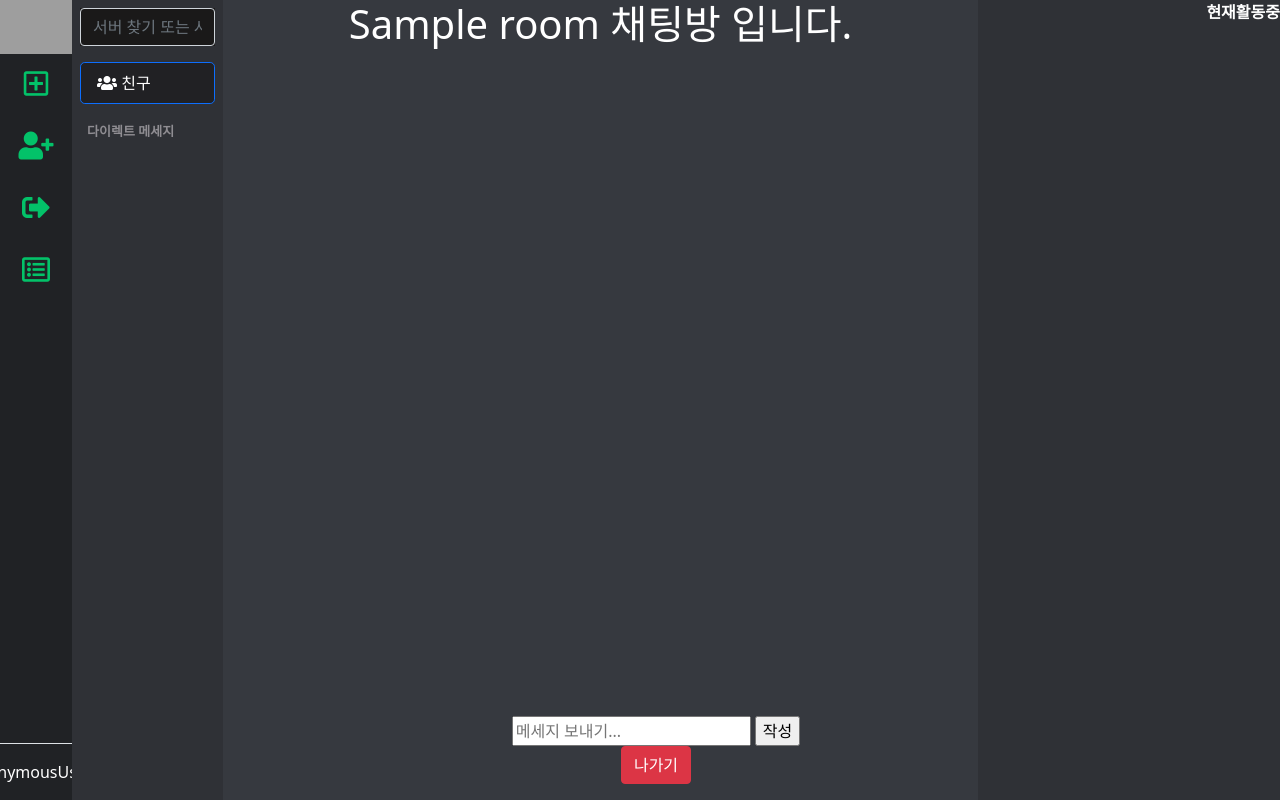
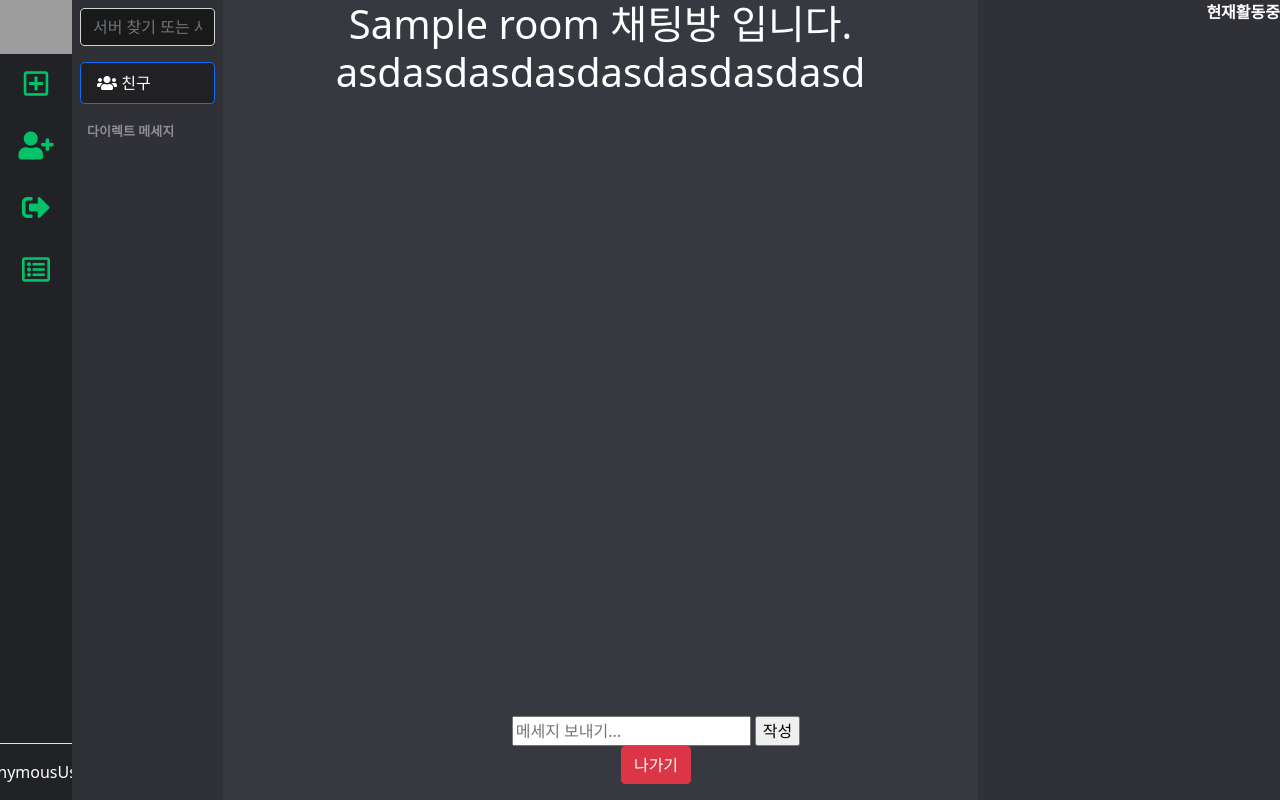
Before and after one commit to taeate/chic-chat, a Django app: page /chat/detail/1/ in a window 1280 px wide. Run offline with Django 3.2, Linux system fonts and the light colour scheme; tables that the repository leaves empty hold one stand-in row (values such as "Sample post"); data that the repository does not hold is empty; some libraries are stand-ins or nearby versions; grey boxes are pictures that could not be loaded.

Commit message:
Update room_detail.html

```diff
--- a/chat/templates/chat/room_detail.html
+++ b/chat/templates/chat/room_detail.html
@@ -3,7 +3,7 @@
 {% if room %}
 {% include 'chat/js/chat_logic.html' %}
 <h1 style="color:white">
-    {{ room.name }} 채팅방 입니다.
+    {{ room.name }} 채팅방 입니다. asdasdasdasdasdasdasdasd
 </h1>
 <link rel="stylesheet" href="/base/templates/chatting_room.css">
 
```
